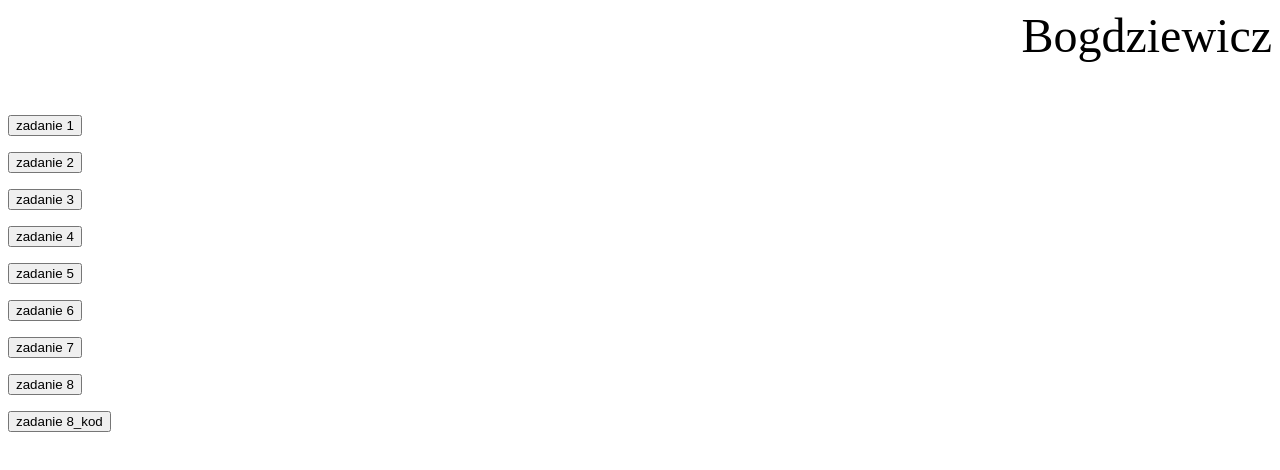
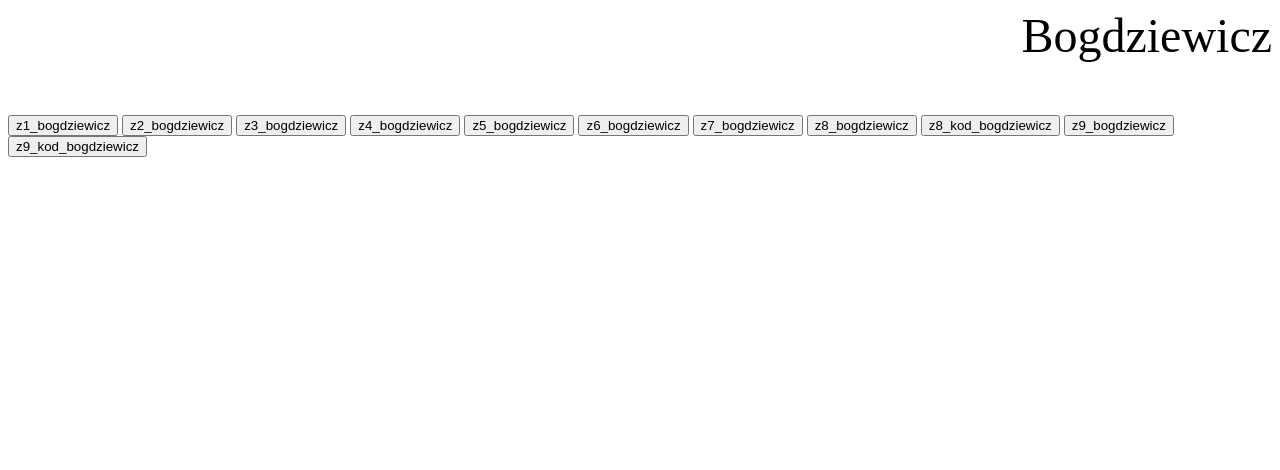
Before and after one commit to bogdziewicz/pieczaradlaswin, a plain HTML site: page index.html in a window 1280 px wide. Drawn offline with Linux system fonts and the light colour scheme.

Commit message:
Add files via upload

```diff
--- a/index.html
+++ b/index.html
@@ -95,35 +95,50 @@
   window.open("zadanie8.txt","okienko8_kod","toolbar=no,directories=no,menubar=no,height=180,width=660,top=600,left=50");
   }
   </script>
+  <script language="JavaScript">
+
+
+
+  function WinOpen_boogdziewicz9()
+  {
+  window.open("zadanie9.html","okienko9","toolbar=no,directories=no,menubar=no,height=180,width=660,top=600,left=50");
+  }
+  </script>
+
+    <script language="JavaScript">
+
+
+
+  function WinOpen_boogdziewicz9_kod()
+  {
+  window.open("zadanie9.txt","okienko9_kod","toolbar=no,directories=no,menubar=no,height=180,width=660,top=600,left=50");
+  }
+  </script>
   </head>
   <body>
 
   <form>
-  <input type="button" name="przycisk" value="zadanie 1" onclick="WinOpen_bogdziewicz(' ')">
-  </form>
-    <form>
-  <input type="button" name="przycisk" value="zadanie 2" onclick="WinOpen_boogdziewicz(' ')">
-  </form>
-  <form>
-  <input type="button" name="przycisk" value="zadanie 3" onclick="WinOpen_boogdziewicz3(' ')">
-  </form>
-   <form>
-  <input type="button" name="przycisk" value="zadanie 4" onclick="WinOpen_boogdziewicz4(' ')">
-  </form>
-   <form>
-  <input type="button" name="przycisk" value="zadanie 5" onclick="WinOpen_boogdziewicz5(' ')">
-  </form>
-  <form>
-  <input type="button" name="przycisk" value="zadanie 6" onclick="WinOpen_boogdziewicz6(' ')">
-  </form>
-  <form>
-  <input type="button" name="przycisk" value="zadanie 7" onclick="WinOpen_boogdziewicz7(' ')">
-  </form>
-  <form>
-  <input type="button" name="przycisk" value="zadanie 8" onclick="WinOpen_boogdziewicz8(' ')">
-  </form>
-  <form>
-  <input type="button" name="przycisk" value="zadanie 8_kod" onclick="WinOpen_boogdziewicz8_kod(' ')">
+  <input type="button" name="przycisk" value="z1_bogdziewicz" onclick="WinOpen_bogdziewicz(' ')">
+
+  <input type="button" name="przycisk" value="z2_bogdziewicz" onclick="WinOpen_boogdziewicz(' ')">
+
+  <input type="button" name="przycisk" value="z3_bogdziewicz" onclick="WinOpen_boogdziewicz3(' ')">
+
+  <input type="button" name="przycisk" value="z4_bogdziewicz" onclick="WinOpen_boogdziewicz4(' ')">
+
+  <input type="button" name="przycisk" value="z5_bogdziewicz" onclick="WinOpen_boogdziewicz5(' ')">
+
+  <input type="button" name="przycisk" value="z6_bogdziewicz" onclick="WinOpen_boogdziewicz6(' ')">
+
+  <input type="button" name="przycisk" value="z7_bogdziewicz" onclick="WinOpen_boogdziewicz7(' ')">
+
+  <input type="button" name="przycisk" value="z8_bogdziewicz" onclick="WinOpen_boogdziewicz8(' ')">
+
+  <input type="button" name="przycisk" value="z8_kod_bogdziewicz" onclick="WinOpen_boogdziewicz8_kod(' ')">
+
+  <input type="button" name="przycisk" value="z9_bogdziewicz" onclick="WinOpen_boogdziewicz9(' ')">
+
+   <input type="button" name="przycisk" value="z9_kod_bogdziewicz" onclick="WinOpen_boogdziewicz9_kod(' ')">
   </form>
   </body>
 </html>
```
Also changed, not shown: zadanie9.html (added, +33 -0 lines), zadanie9.txt (added).
